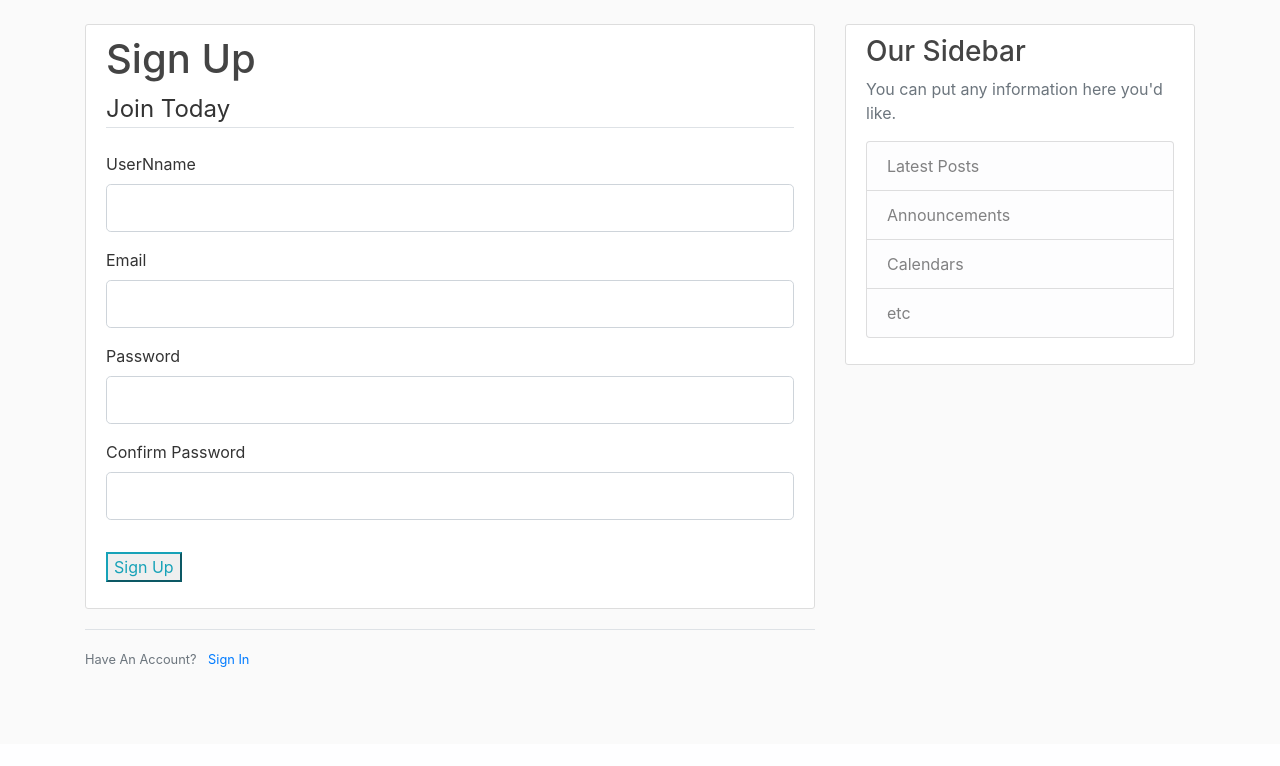
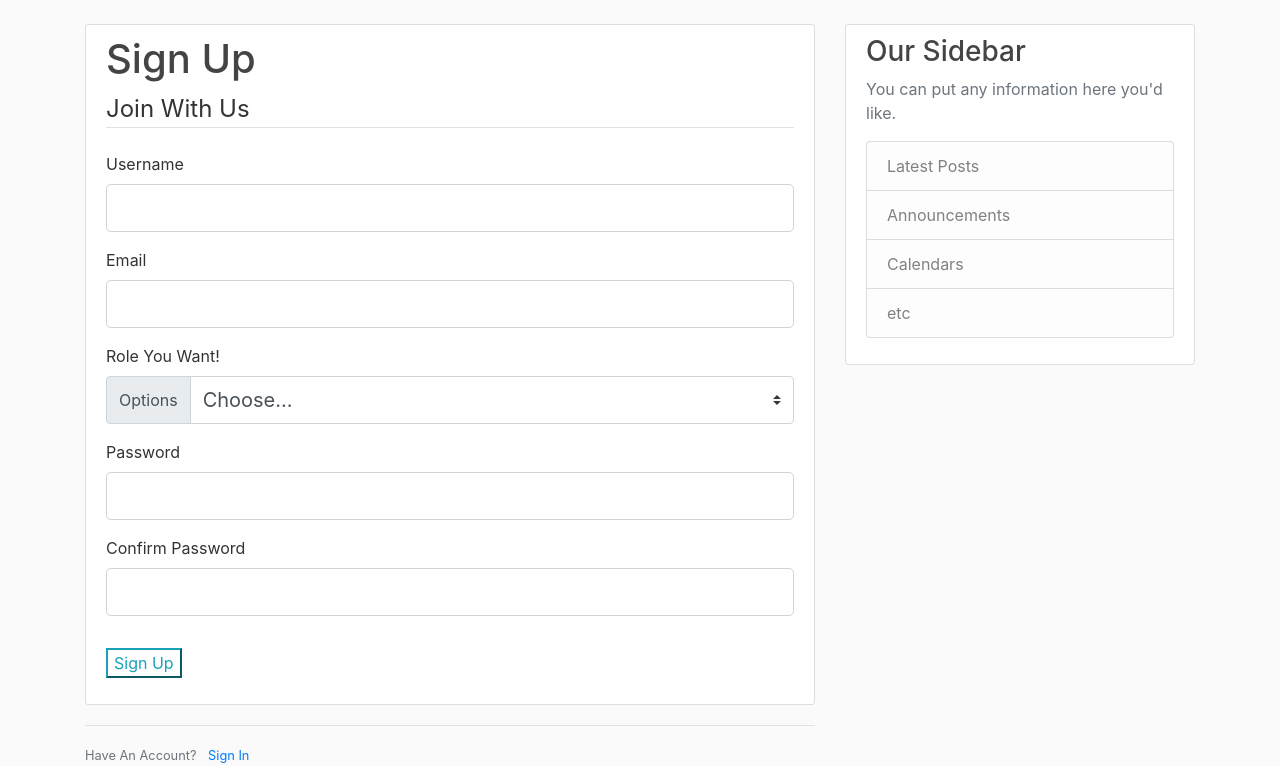
Before and after one commit to eruchii/BaiTapLonPTUW, a Flask app: page /register in a window 1280 px wide. Shown: the part 56-822 px from the top of the page. Before the commit the page ends 723 px from the top, so only its background shows below. Run offline with Flask 2, Linux system fonts and the light colour scheme; some libraries are stand-ins or nearby versions.

Commit message:
full features login and register

```diff
--- a/easyaccomod/forms.py
+++ b/easyaccomod/forms.py
@@ -1,15 +1,26 @@
+from easyaccomod.models import User
 from flask_wtf import FlaskForm
 from wtforms import StringField
-from wtforms.fields.core import BooleanField
+from wtforms.fields.core import BooleanField, SelectField
 from wtforms.fields.simple import PasswordField, SubmitField
-from wtforms.validators import DataRequired, Email, EqualTo, Length
+from wtforms.validators import DataRequired, Email, EqualTo, Length, ValidationError
 
 class RegistrationForm(FlaskForm):
-    username = StringField("UserNname", validators=[DataRequired(), Length(min=2, max=20)])
+    username = StringField("Username", validators=[DataRequired(), Length(min=2, max=20)])
     email = StringField("Email", validators=[DataRequired(), Email()])
+    role = SelectField("Role You Want!", validate_choice=True, validators=[DataRequired()], choices=[('1', 'Renter'), ('2', 'Owner')])
     password = PasswordField("Password", validators=[DataRequired()])
     confirm_password = PasswordField("Confirm Password", validators=[DataRequired(), EqualTo("password")])
     submit = SubmitField("Sign Up")
+    def validate_username(self, username):
+        user = User.query.filter_by(username=username.data).first()
+        if user:
+            raise ValidationError('That username is taken. Please choose a different one.')
+
+    def validate_email(self, email):
+        user = User.query.filter_by(email=email.data).first()
+        if user:
+            raise ValidationError('That email is taken. Please choose a different one.')
 
 class LoginForm(FlaskForm):
     email = StringField("Email", validators=[DataRequired(), Email()])
--- a/easyaccomod/routes.py
+++ b/easyaccomod/routes.py
@@ -1,7 +1,8 @@
-from flask.helpers import url_for
 from easyaccomod.forms import LoginForm, RegistrationForm
-from easyaccomod import app
-from flask import render_template, redirect
+from easyaccomod import app, db, bcrypt
+from flask import render_template, redirect, url_for, flash, request, abort
+from flask_login import login_user, current_user, logout_user, login_required
+from easyaccomod.models import User
 
 @app.route('/')
 @app.route('/home')
@@ -14,17 +15,46 @@ def about():
 
 @app.route('/register', methods=['GET', 'POST'])
 def register():
-    # tao form nhung chua xu ly dang ky
+    if current_user.is_authenticated:
+        return redirect(url_for('home'))
     form = RegistrationForm()
     if form.validate_on_submit():
+        hashed_password = bcrypt.generate_password_hash(form.password.data).decode('utf-8')
+        # admin
+        if int(form.role.data) == 1:
+            flash("Admin can not res... Please check the role!", "warning")
+        # renter
+        elif int(form.role.data) == 2:
+            user = User(username=form.username.data, email=form.email.data, password=hashed_password, role_id=2, status_confirm=1)
+            db.session.add(user)
+            db.session.commit()
+            flash("Your account has been created! You are now able to login without waiting for approval.", "success")
+        # owner
+        elif int(form.role.data) == 3:
+            # eruchii: redirect to new form
+            pass
+        else :
+            flash("Something went wrong, please check your role!", "danger")
         return redirect(url_for('login'))
-    return render_template("register.html", form=form)
+    return render_template("register.html", title="Register",form=form)
 
 @app.route('/login', methods=['GET', 'POST'])
 def login():
-    # tao form nhung chua xu ly dang nhap
+    if current_user.is_authenticated:
+        return redirect(url_for('home'))
     form = LoginForm()
     if form.validate_on_submit():
-        # xu ly dang nhap tai day
-        return redirect(url_for("home"))
-    return render_template("login.html", form=form)
+        user = User.query.filter_by(email=form.email.data).first()
+        if user and bcrypt.check_password_hash(user.password, form.password.data) and (user.role_id == 2) :
+            login_user(user, remember=form.remember.data)
+            flash("Login successful!", "success")
+            return redirect(url_for("home"))
+        else:
+            flash("Login Unsucccessful. Please check for email and password", "danger")
+    return render_template("login.html", title="Login", form=form)
+
+@app.route("/logout")
+@login_required
+def logout():
+    logout_user()
+    return redirect(url_for('home'))
--- a/easyaccomod/templates/layout.html
+++ b/easyaccomod/templates/layout.html
@@ -4,10 +4,13 @@
 <head>
     <meta charset="UTF-8">
     <meta name="viewport" content="width=device-width, initial-scale=1.0">
+    <link rel="stylesheet" href="https://maxcdn.bootstrapcdn.com/bootstrap/4.0.0/css/bootstrap.min.css" integrity="sha384-Gn5384xqQ1aoWXA+058RXPxPg6fy4IWvTNh0E263XmFcJlSAwiGgFAW/dAiS6JXm" crossorigin="anonymous">
+    <link rel="stylesheet" href="{{ url_for('static', filename='style.css') }}">
+    {% if title %}
+    <title>Accommodation - {{ title }}</title>
+    {% else %}
     <title>Accommodation</title>
-    <link rel="stylesheet" href="https://cdn.jsdelivr.net/npm/bootstrap@4.5.3/dist/css/bootstrap.min.css"
-        integrity="sha384-TX8t27EcRE3e/ihU7zmQxVncDAy5uIKz4rEkgIXeMed4M0jlfIDPvg6uqKI2xXr2" crossorigin="anonymous">
-    <link rel="stylesheet" href="{{ url_for('static', filename='style.css') }}">
+    {% endif %}
 </head>
 
 <body>
@@ -26,8 +29,12 @@
                     </div>
                     <!-- Navbar Right Side -->
                     <div class="navbar-nav">
-                        <a class="nav-item nav-link" href="{{ url_for('login') }}">Login</a>
-                        <a class="nav-item nav-link" href="{{ url_for('register') }}">Register</a>
+                        {% if current_user.is_authenticated %}
+                            <a class="nav-item nav-link" href="{{ url_for('logout') }}">Logout</a>
+                        {% else %}
+                            <a class="nav-item nav-link" href="{{ url_for('login') }}">Login</a>
+                            <a class="nav-item nav-link" href="{{ url_for('register') }}">Register</a>
+                        {% endif %}
                     </div>
                 </div>
             </div>
@@ -37,9 +44,17 @@
     <main role="main" class="container">
         <div class="row">
             <div class="col-md-8">
+                {% with messages = get_flashed_messages(with_categories=true) %}
+                    {% if messages %}
+                        {% for category, message in messages %}
+                            <div class="alert alert-{{ category }}">
+                                {{ message }}
+                            </div>
+                        {% endfor %}
+                    {% endif %}
+                {% endwith %}
                 <!-- ---------------------------------- -->
-                <!-- content chi la ten cua block, endblock se dong cai block cua no -->
-                <!-- co the su dung endblock content de chi ro la se dong block content-->
+                <!-- content la ten cua block, endblock se dong cai block cua no -->
                 {% block content %}
                 {% endblock %}
             </div>
@@ -59,7 +74,7 @@
         </div>
     </main>
 
-    <!-- Option 2: jQuery, Popper.js, and Bootstrap JS-->
+    <!-- jQuery, Popper.js, and Bootstrap JS-->
     <script src="https://code.jquery.com/jquery-3.5.1.slim.min.js"
         integrity="sha384-DfXdz2htPH0lsSSs5nCTpuj/zy4C+OGpamoFVy38MVBnE+IbbVYUew+OrCXaRkfj" crossorigin="anonymous">
     </script>
--- a/easyaccomod/templates/register.html
+++ b/easyaccomod/templates/register.html
@@ -5,29 +5,74 @@
     <form action="" method="post">
         {{ form.hidden_tag() }}
         <fieldset class="form-group">
-            <legend class="border-bottom mb-4">Join Today</legend>
+            <legend class="border-bottom mb-4">Join With Us</legend>
             <div class="form-group">
                 <!-- .col-form-label -->
                 {{ form.username.label(class="form-control-label") }}
-
-                {{ form.username(class="form-control form-control-lg") }}
-
-
+                {% if form.username.errors %}
+                    {{ form.username(class="form-control form-control-lg is-invalid") }}
+                    <div class="invalid-feedback">
+                        {% for error in form.username.errors %}
+                            <span>{{ error }}</span>
+                        {% endfor %}
+                    </div>
+                {% else %}
+                    {{ form.username(class="form-control form-control-lg") }}
+                {% endif %}
             </div>
             <div class="form-group">
                 {{ form.email.label(class="form-control-label") }}
+                {% if form.email.errors %}
+                    {{ form.email(class="form-control form-control-lg is-invalid") }}
+                    <div class="invalid-feedback">
+                        {% for error in form.email.errors %}
+                            <span>{{ error }}</span>
+                        {% endfor %}
+                    </div>
+                {% else %}
                     {{ form.email(class="form-control form-control-lg") }}
+                {% endif %}
+            </div>
 
+            <div class="form-group">
+                {{ form.role.label(class="form-control-label") }}
+                <div class="input-group mb-3">
+                    <div class="input-group-prepend">
+                        <label class="input-group-text" for="inputGroupSelect01">Options</label>
+                    </div>
+                    <select class="custom-select form-control-lg" id="inputGroupSelect01" name="role">
+                        <option selected>Choose...</option>
+                        <option value="2">{{ form.role.choices[0][1] }}</option>
+                        <option value="3">{{ form.role.choices[1][1] }}</option>
+                    </select>
+                </div>
             </div>
+
             <div class="form-group">
                 {{ form.password.label(class="form-control-label") }}
+                {% if form.password.errors %}
+                    {{ form.password(class="form-control form-control-lg is-invalid") }}
+                    <div class="invalid-feedback">
+                        {% for error in form.password.errors %}
+                            <span>{{ error }}</span>
+                        {% endfor %}
+                    </div>
+                {% else %}
                     {{ form.password(class="form-control form-control-lg") }}
-
+                {% endif %}
             </div>
             <div class="form-group">
                 {{ form.confirm_password.label(class="form-control-label") }}
-
+                {% if form.confirm_password.errors %}
+                    {{ form.confirm_password(class="form-control form-control-lg is-invalid") }}
+                    <div class="invalid-feedback">
+                        {% for error in form.confirm_password.errors %}
+                            <span>{{ error }}</span>
+                        {% endfor %}
+                    </div>
+                {% else %}
                     {{ form.confirm_password(class="form-control form-control-lg") }}
+                {% endif %}
             </div>
         </fieldset>
         <div class="form-group">
@@ -37,7 +82,6 @@
 </div>
 <div class="border-top pt-3">
     <small class="text-muted">
-        <!-- gia tri truyen vao URL ko phai la ten cua duong dan ma la chuc nang cua duong dan, tuc la cai ham login() o trong cai flaskblog.py -->
         Have An Account? <a href="{{ url_for('login') }}" class="ml-2">Sign In</a>
     </small>
 </div>
```
Also changed, not shown: easyaccomod/__init__.py (+8 -2 lines), easyaccomod/models.py (added, +37 -0 lines), easyaccomod/templates/login.html (+26 -6 lines), easyaccomod/db.py (added), easyaccomod/site.db (added).
